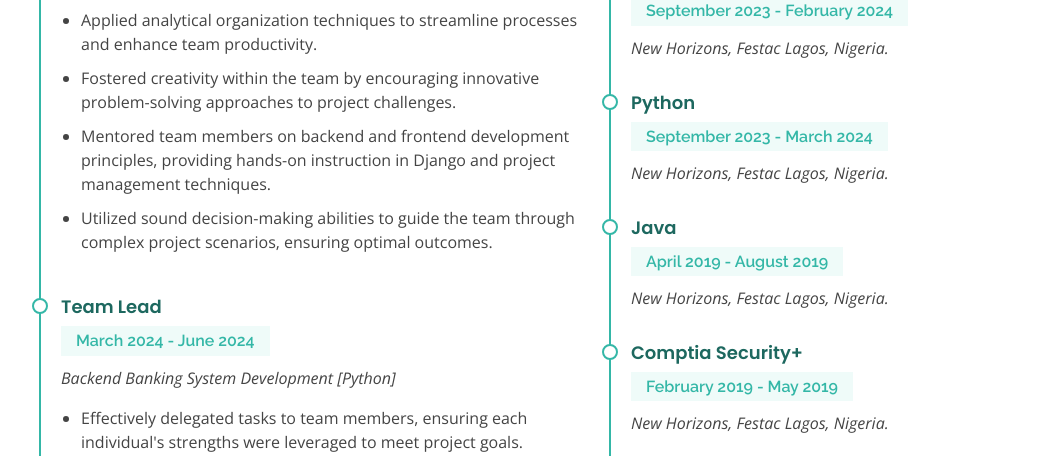
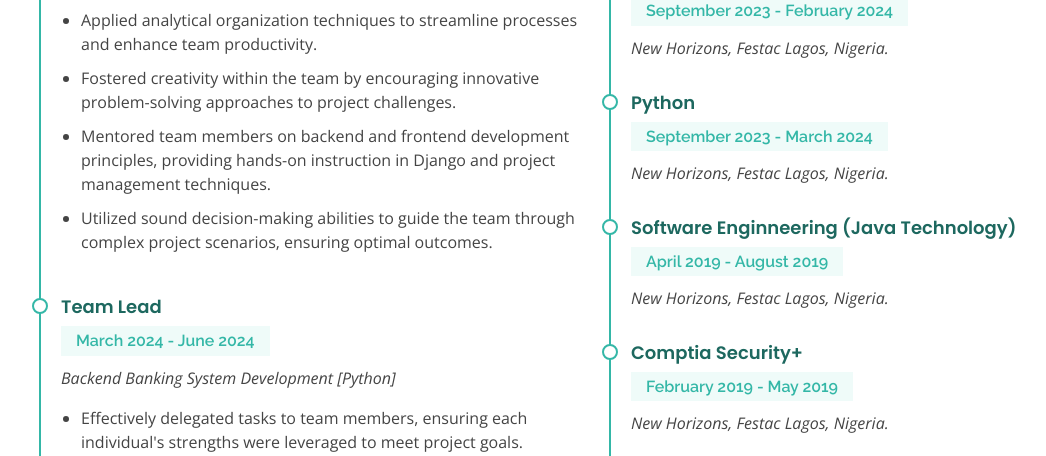
Before and after one commit to ChideraDG/My-Digital-CV, a Django app: page /resume/ in a window 1280 px wide. Shown: the part 1506-1962 px from the top of the page, without its empty margins (43-1089 px from the left). Run offline with Django 5.2, Linux system fonts and the light colour scheme; some libraries are stand-ins or nearby versions.

Commit message:
Update resume.html

```diff
--- a/cv/templates/resume.html
+++ b/cv/templates/resume.html
@@ -170,7 +170,7 @@
                         </div>
 
                         <div class="resume-item">
-                            <h4>Java</h4>
+                            <h4>Software Enginneering (Java Technology)</h4>
                             <h5>April 2019 - August 2019</h5>
                             <p>
                                 <em>
```
